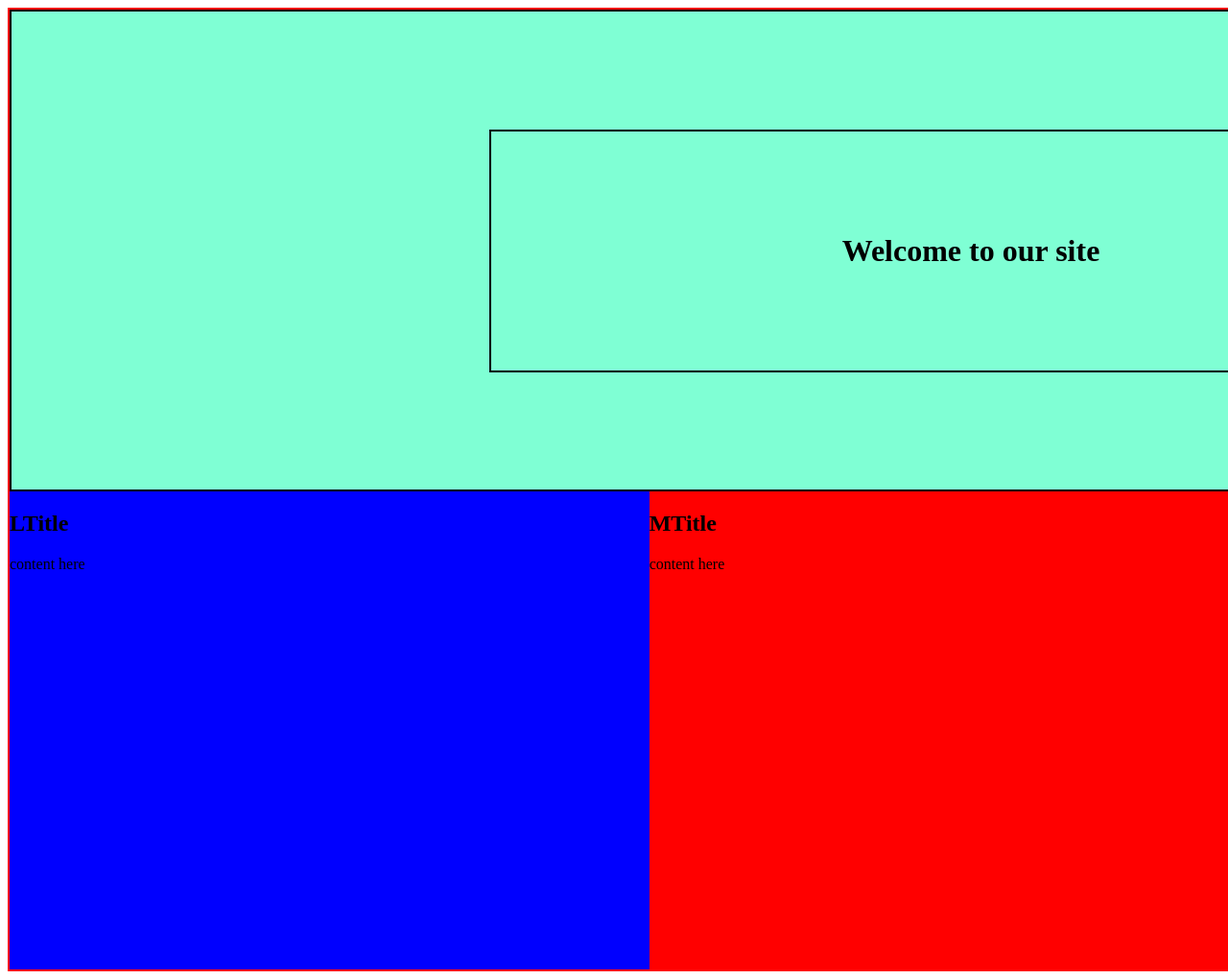
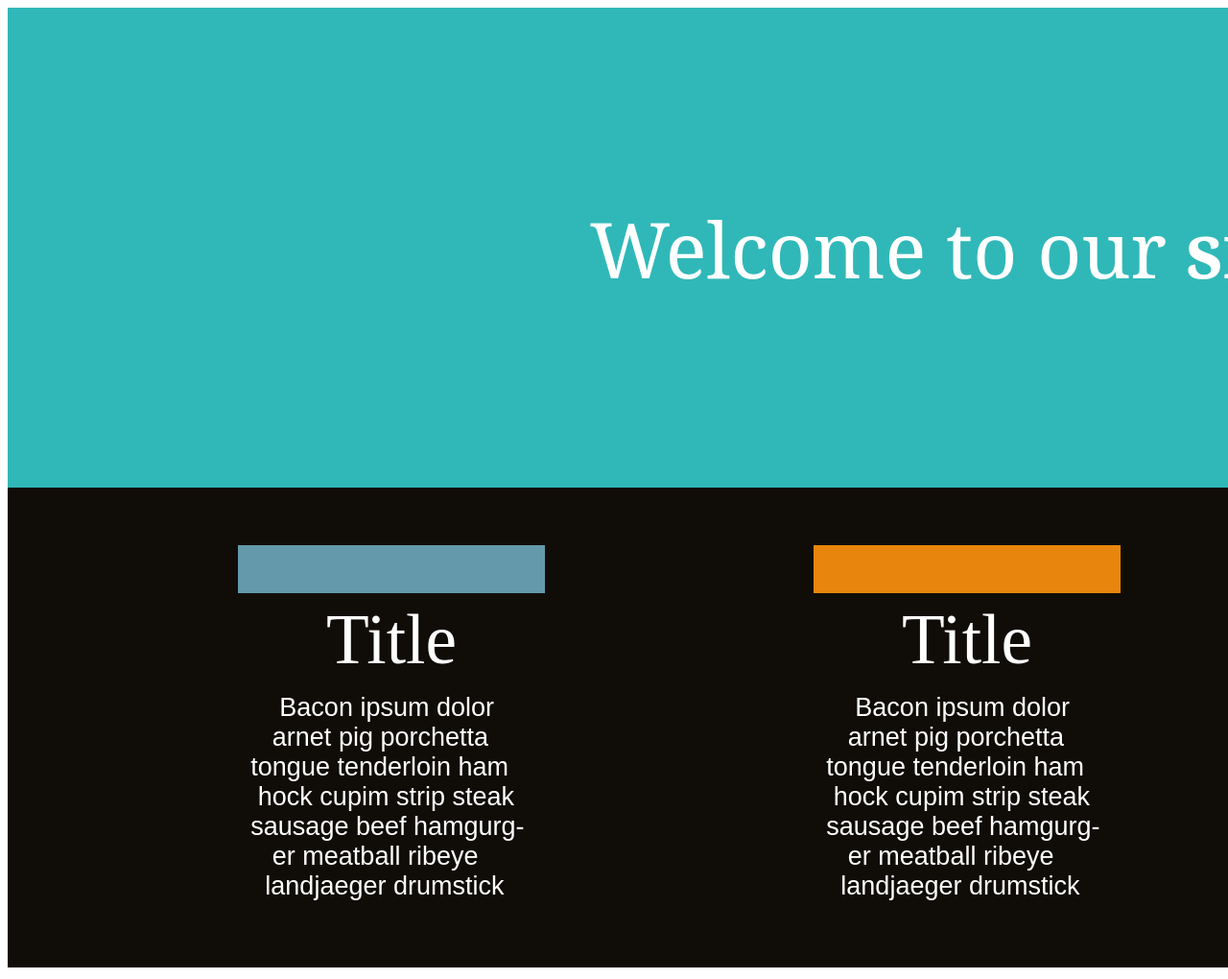
Before and after one commit to J-Russ17/firstresponsivewebsite, a plain HTML site: page index.html in a window 1280 px wide. Shown: the top 1020 px of the page at 96% size. Drawn offline with Linux system fonts and the light colour scheme.

Commit message:
firstresponsivewebsite

```diff
--- a/index.html
+++ b/index.html
@@ -9,21 +9,48 @@
 
   <body class="container">
     <header>
-      <h1>Welcome to our site</h1>
+      <h1>Welcome to our <b> site</b></h1>
     </header>
 
     <div class="bottom-half">
       <article id="left">
-        <h2>LTitle</h2>
-        <p>content here</p>
+        <p id="lightblue"></p>
+        <h2>Title</h2>
+        <pre>
+    Bacon ipsum dolor
+   arnet pig porchetta
+tongue tenderloin ham
+ hock cupim strip steak
+sausage beef hamgurg-
+   er meatball ribeye
+  landjaeger drumstick
+        </pre>
       </article>
       <article id="middle">
-        <h2>MTitle</h2>
-        <p>content here</p>
+        <p id="orange"></p>
+        <h2>Title</h2>
+        <pre>
+    Bacon ipsum dolor
+   arnet pig porchetta
+tongue tenderloin ham
+ hock cupim strip steak
+sausage beef hamgurg-
+   er meatball ribeye
+  landjaeger drumstick
+        </pre>
       </article>
       <article id="right">
-        <h2>RTitle</h2>
-        <p>content here</p>
+        <p id="teal"></p>
+        <h2>Title</h2>
+        <pre>
+    Bacon ipsum dolor
+   arnet pig porchetta
+tongue tenderloin ham
+ hock cupim strip steak
+sausage beef hamgurg-
+   er meatball ribeye
+  landjaeger drumstick
+        </pre>
       </article>
     </div>
   </body>
--- a/style.css
+++ b/style.css
@@ -1,54 +1,106 @@
 .container {
-  display: flex;
-  flex-direction: column;
-  width: 1500pt;
-  height: 750pt;
-  border: solid red 2px;
+  display: block;
+  width: auto;
+  height: auto;
 }
 
 header {
-  background-color: aquamarine;
-  border: solid 2px;
+  background-color: rgb(48, 184, 184);
   width: 1500pt;
   height: 375pt;
   justify-content: center;
   align-items: center;
   display: flex;
+  grid-area: header;
 }
 
 h1 {
-  border: solid 2px;
   justify-content: center;
   align-items: center;
   display: flex;
   width: 50%;
   height: 50%;
+  font-family: "Noto Serif", serif;
+  font-size: 60pt;
+  font-weight: 100;
+  color: white;
+}
+
+b {
+  margin: 20px;
 }
 
 .bottom-half {
   width: 1500pt;
   height: 375pt;
-  background-color: antiquewhite;
-  display: grid;
-  grid-template-columns: 1fr 1fr 1fr;
-  grid-template-areas: "left middle right";
+  background-color: rgb(16, 13, 9);
+  display: flex;
+  justify-content: space-evenly;
+  grid-area: bottom;
 }
 
 #left {
+  justify-content: center;
+  width: 20%;
   grid-area: left;
-  background-color: blue;
-  width: 100%;
-  height: 100%;
 }
+
 #middle {
+  justify-content: center;
+  width: 20%;
   grid-area: middle;
-  background-color: red;
-  width: 100%;
-  height: 100%;
 }
+
 #right {
+  justify-content: center;
+  width: 20%;
   grid-area: right;
-  background-color: green;
-  width: 100%;
-  height: 100%;
 }
+
+h2 {
+  font-size: 55pt;
+  display: flex;
+  justify-content: center;
+  color: white;
+  margin-top: 5pt;
+  margin-bottom: 10pt;
+  font-weight: 50;
+}
+
+pre {
+  font-size: 27px;
+  color: white;
+  margin-bottom: 45pt;
+  margin-top: 10pt;
+  margin-left: 40pt;
+  margin-right: 40pt;
+  font-family: "Mukta", sans-serif;
+}
+
+#lightblue {
+  width: 80%;
+  height: 10%;
+  justify-content: center;
+  background-color: rgb(99, 153, 171);
+  margin-left: 30pt;
+  margin-top: 45pt;
+  margin-bottom: 5pt;
+}
+
+#orange {
+  width: 80%;
+  height: 10%;
+  background-color: rgb(232, 133, 13);
+  margin-left: 30pt;
+  margin-top: 45pt;
+  margin-bottom: 5pt;
+}
+
+#teal {
+  width: 80%;
+  height: 10%;
+  background-color: rgb(48, 184, 184);
+  margin-left: 30pt;
+  margin-top: 45pt;
+  margin-bottom: 5pt;
+}
```
